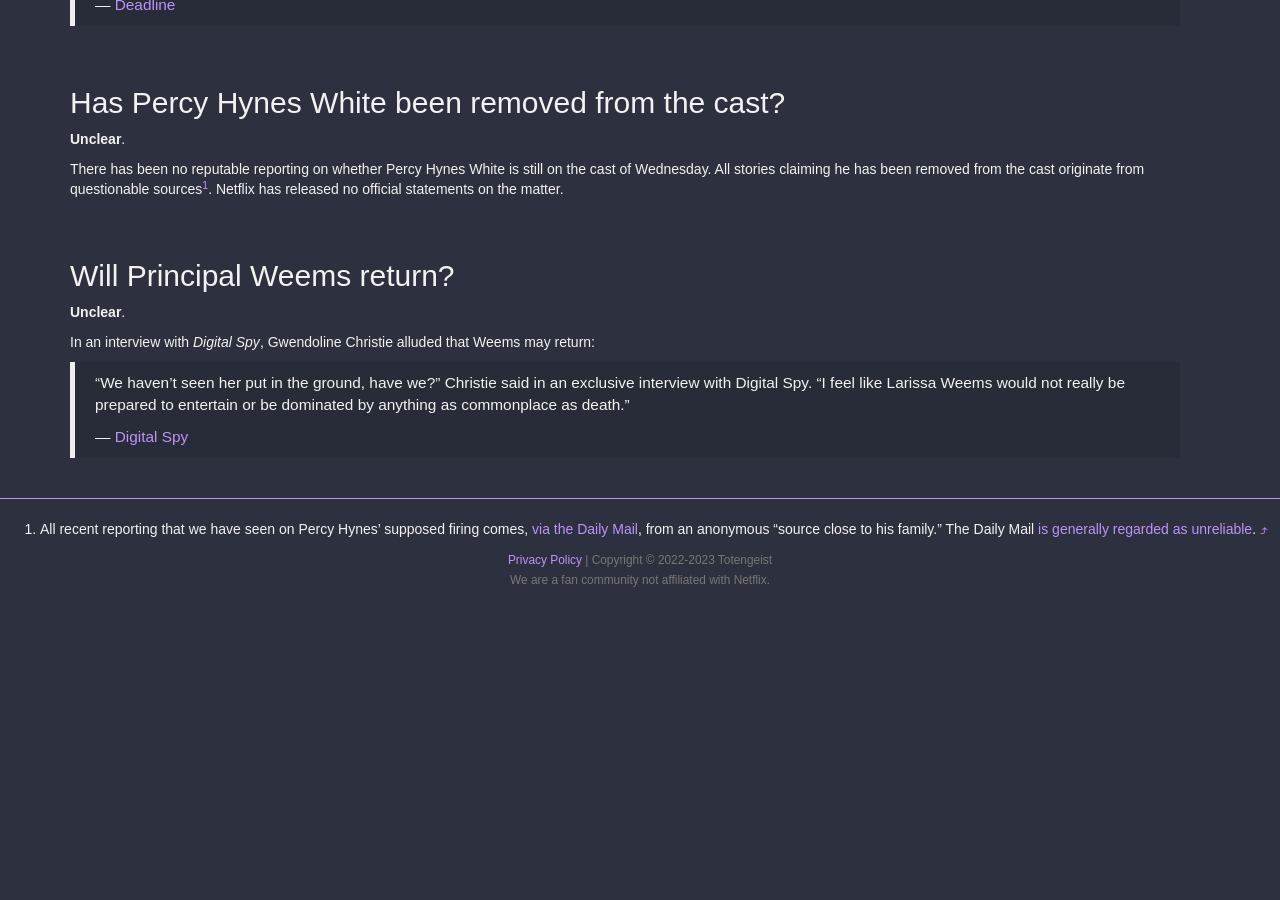
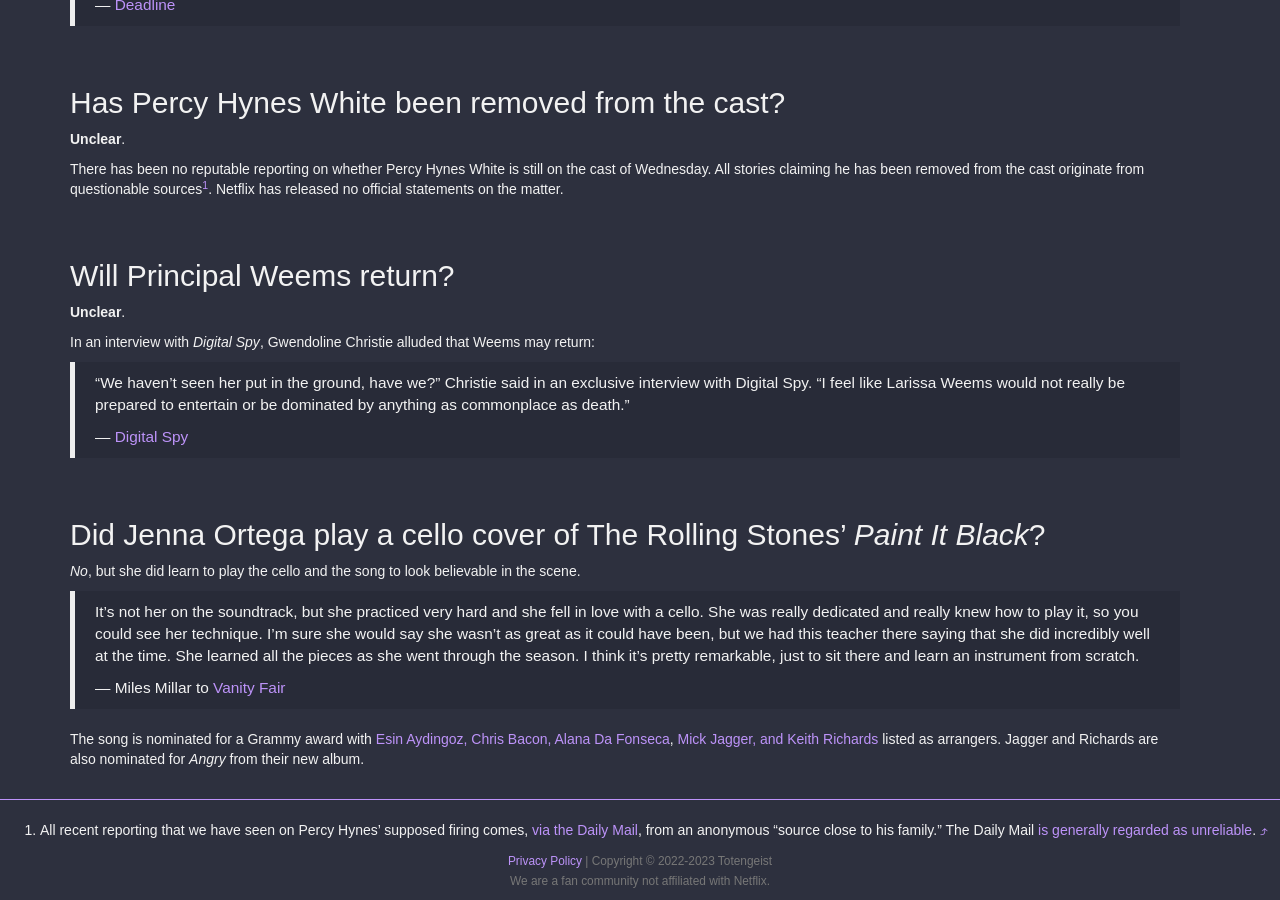
Before and after one commit to Totengeist/wednesdayseries.com, a Jekyll site: the page built from faq.md, in a window 1280 px wide and 900 px high, scrolled down 862 px. Built offline with Jekyll 4.4.1, drawn with Linux system fonts in a browser that asks for light colours; nearby versions of some CDN libraries; before the commit the page ends 1461 px from its top, so only the background shows below that.

Commit message:
FAQ: add information about Paint It Black

```diff
--- a/faq.md
+++ b/faq.md
@@ -44,17 +44,30 @@
 >
 > &mdash; [Digital Spy][digitalspy-a42075699]
 
+## Did Jenna Ortega play a cello cover of The Rolling Stones' *Paint It Black*?
+
+*No*, but she did learn to play the cello and the song to look believable in the scene.
+
+> It’s not her on the soundtrack, but she practiced very hard and she fell in love with a cello. She was really dedicated and really knew how to play it, so you could see her technique. I’m sure she would say she wasn’t as great as it could have been, but we had this teacher there saying that she did incredibly well at the time. She learned all the pieces as she went through the season. I think it’s pretty remarkable, just to sit there and learn an instrument from scratch.
+>
+> &mdash; Miles Millar to [Vanity Fair][vanityfair-cello]
+
+The song is nominated for a Grammy award with [Esin Aydingoz, Chris Bacon, Alana Da Fonseca][grammy2023], [Mick Jagger, and Keith Richards][billboard-1235518712] listed as arrangers. Jagger and Richards are also nominated for *Angry* from their new album.
+
 </div></div><hr>
 
 [^1]: All recent reporting that we have seen on Percy Hynes' supposed firing comes, [via the Daily Mail][dailymail-12454313], from an anonymous "source close to his family." The Daily Mail [is generally regarded as unreliable][theguardian-dailymail].
 
 [_discord]: {{ "/" | relativize_url }} "Nevermore Discord"
 [_tour]: tour.html "Virtual Tour of Filming Locations"
+[billboard-1235518712]: https://www.billboard.com/music/awards/mick-jagger-keith-richards-grammy-nominations-wednesday-cover-paint-it-black-1235518712/
 [dailymail-12454313]: https://www.dailymail.co.uk/tvshowbiz/article-12454313/Percy-Hynes-White-dropped-Netflix-Wednesday-sex-assault-allegation.html
 [theguardian-dailymail]: https://www.theguardian.com/technology/2017/feb/08/wikipedia-bans-daily-mail-as-unreliable-source-for-website
 [deadline-1235212712]: https://deadline.com/2023/01/wednesday-renewed-second-season-netflix-1235212712/ "Deadline: ‘Wednesday’ Renewed For Season 2 By Netflix"
 [deadline-1235601823]: https://deadline.com/2023/11/wednesday-production-move-ireland-season-2-start-romania-1235601823/ "Deadline: ‘Wednesday’ Moving Production To Ireland As Season 2 Eyes Spring Start"
 [deadline-1235613439]: https://deadline.com/2023/11/wednesday-production-season-2-move-ireland-1235613439/ "Deadline: ‘Wednesday’ EP Steve Stark Talks Production Move To Ireland, Teases Season 2"
 [digitalspy-a42075699]: https://www.digitalspy.com/tv/ustv/a42075699/wednesday-gwendoline-christie-season-2-return/
+[grammy2023]: https://www.grammy.com/news/2024-grammys-nominations-full-winners-nominees-list
+[vanityfair-cello]: https://www.vanityfair.com/hollywood/2023/08/wednesday-cello-awards-insider
 [wiki-sag]: https://en.wikipedia.org/wiki/2023_SAG-AFTRA_strike "Wikipedia: 2023 SAG-AFTRA strike"
 [wiki-wga]: https://en.wikipedia.org/wiki/2023_Writers_Guild_of_America_strike "Wikipedia: 2023 Writers Guild of America strike"
```
